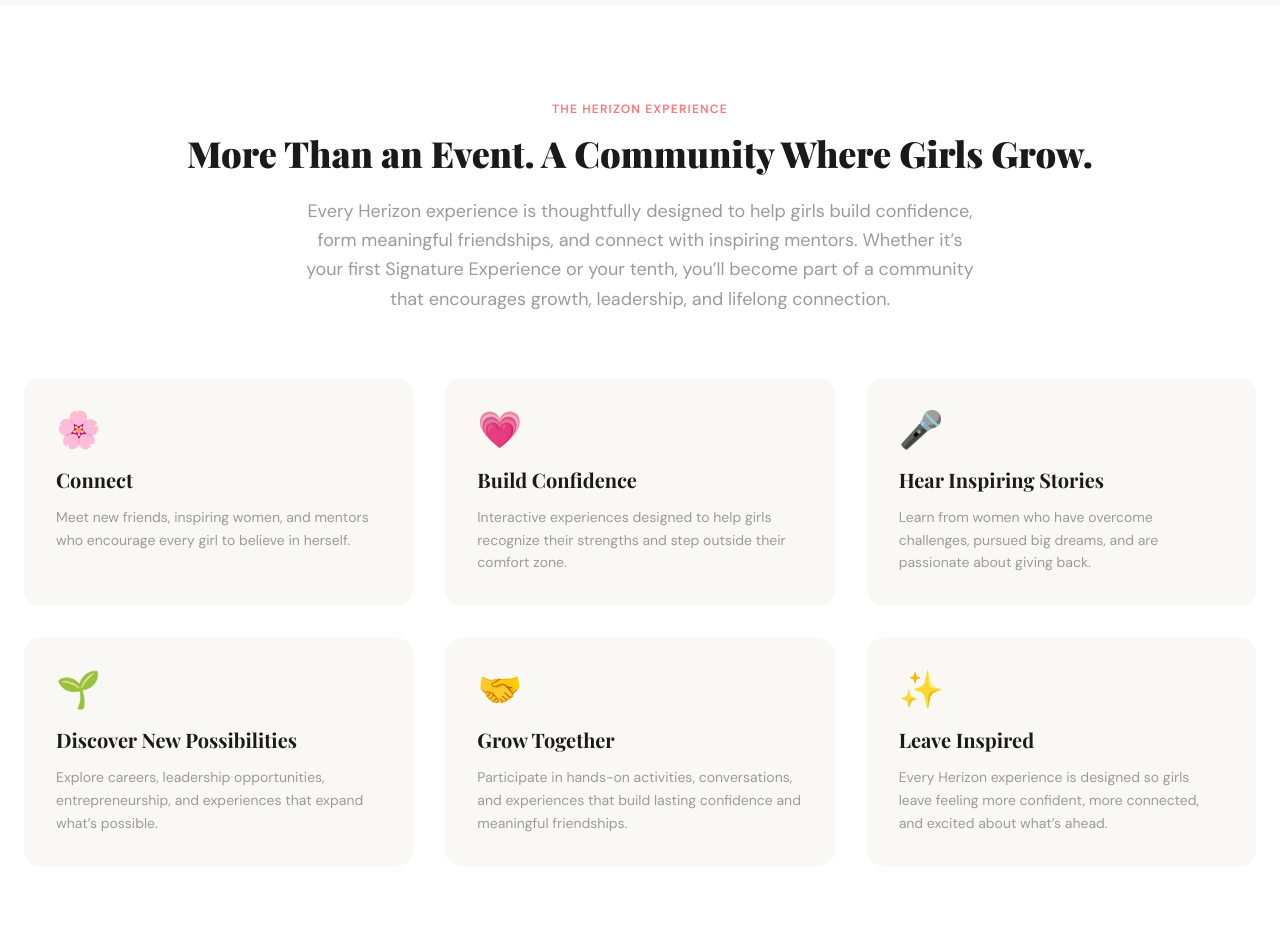
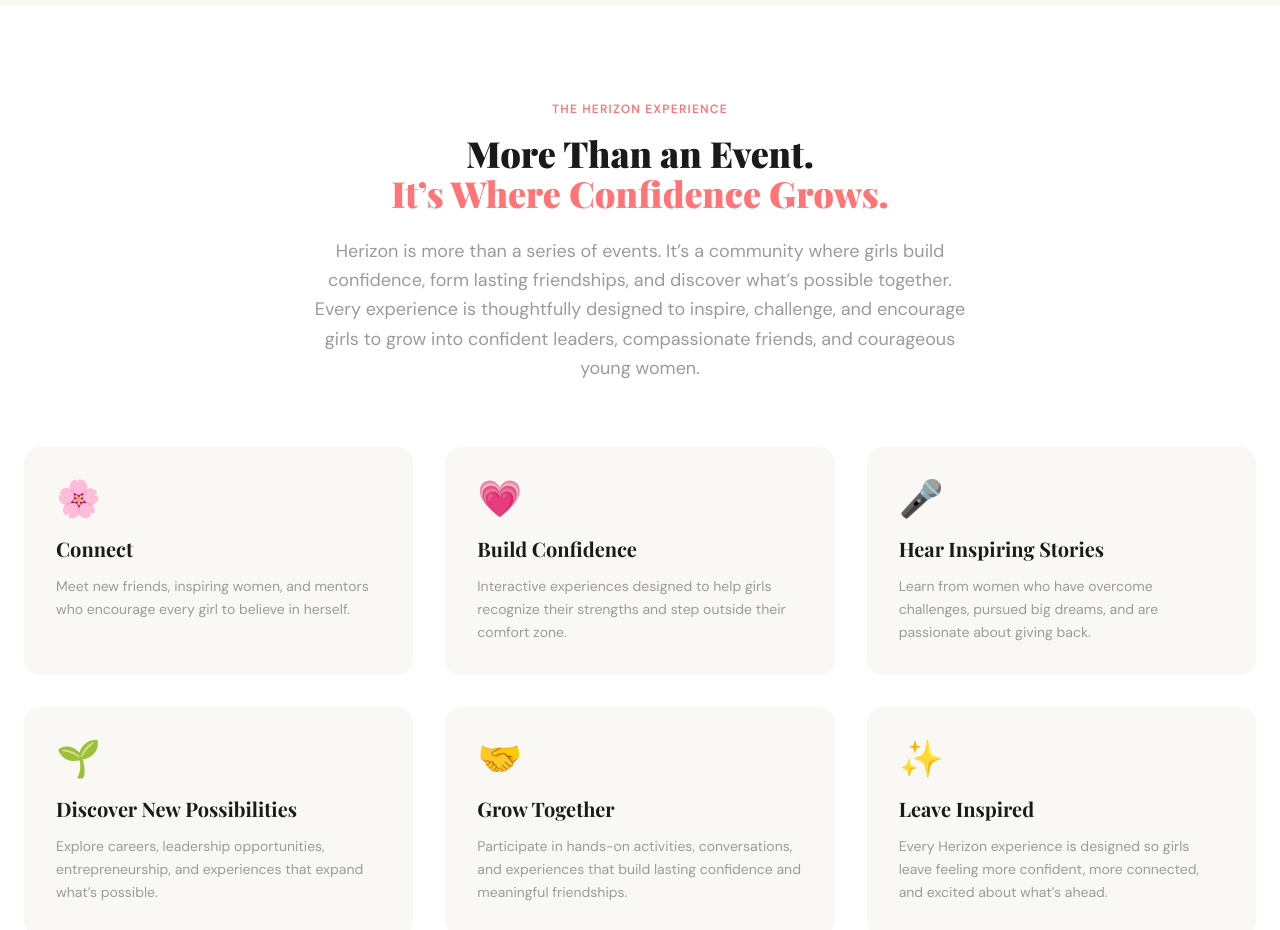
Before and after one commit to flourishprosper/herizonsociety-website, a Next.js app: page /events in a window 1280 px wide. Shown: the part 1960-2890 px from the top of the page. Built offline with nearby package versions, Linux system fonts and the light colour scheme; a web font is replaced by a local one.

Commit message:
events: update Herizon Experience section heading and copy

```diff
--- a/src/app/events/page.tsx
+++ b/src/app/events/page.tsx
@@ -195,11 +195,11 @@ export default function EventsPage() {
               The Herizon Experience
             </p>
             <h2 className="font-serif text-4xl font-black text-[#1A1A1A] mb-6">
-              More Than an Event.
-              A Community Where Girls Grow.
+              More Than an Event.<br />
+              <span className="text-[#FF7477]">It&rsquo;s Where Confidence Grows.</span>
             </h2>
             <p className="text-[#9B9B9B] text-lg max-w-2xl mx-auto leading-relaxed">
-              Every Herizon experience is thoughtfully designed to help girls build confidence, form meaningful friendships, and connect with inspiring mentors. Whether it&rsquo;s your first Signature Experience or your tenth, you&rsquo;ll become part of a community that encourages growth, leadership, and lifelong connection.
+              Herizon is more than a series of events. It&rsquo;s a community where girls build confidence, form lasting friendships, and discover what&rsquo;s possible together. Every experience is thoughtfully designed to inspire, challenge, and encourage girls to grow into confident leaders, compassionate friends, and courageous young women.
             </p>
           </div>
           <div className="grid sm:grid-cols-2 lg:grid-cols-3 gap-8">
```
